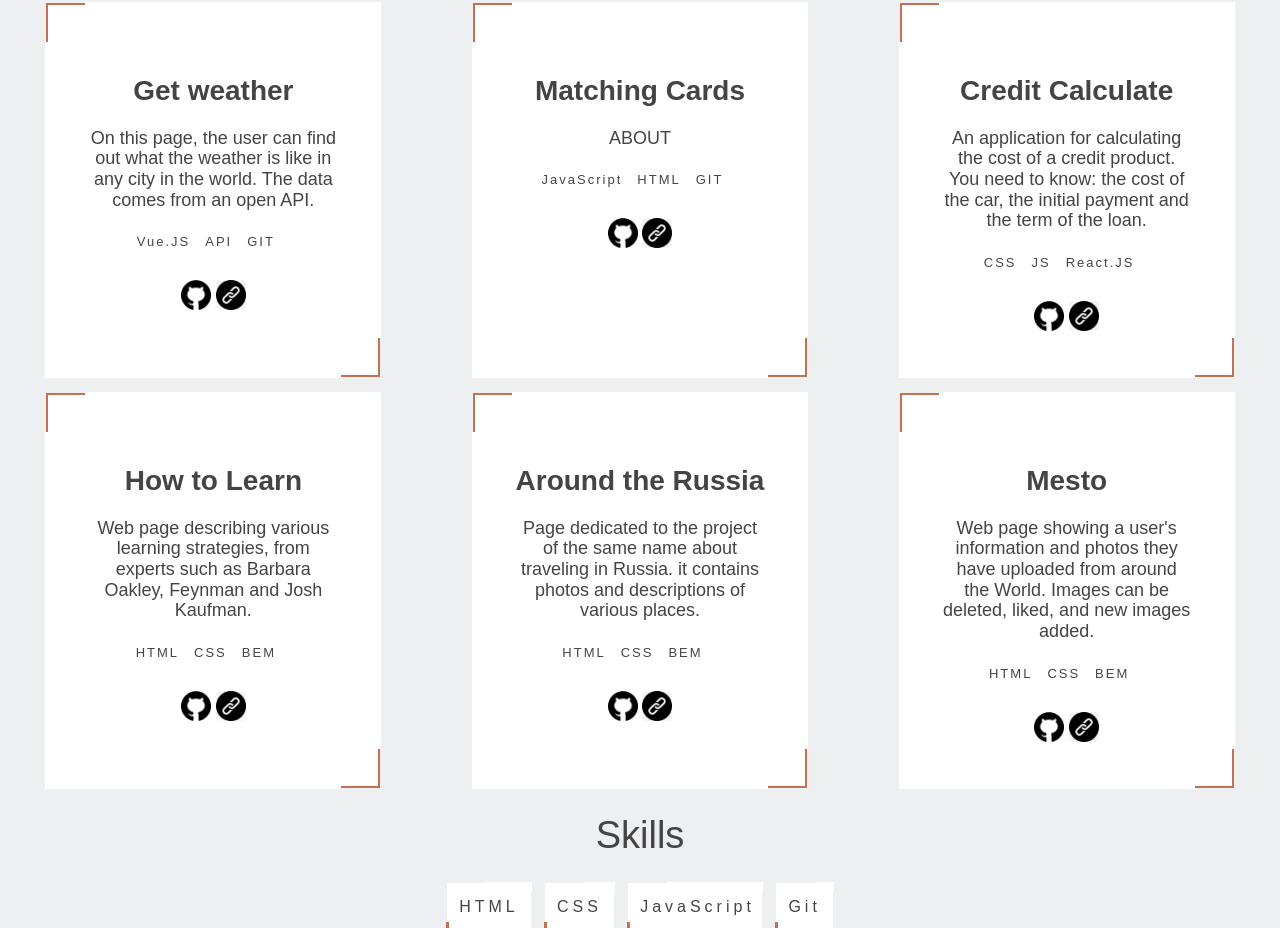
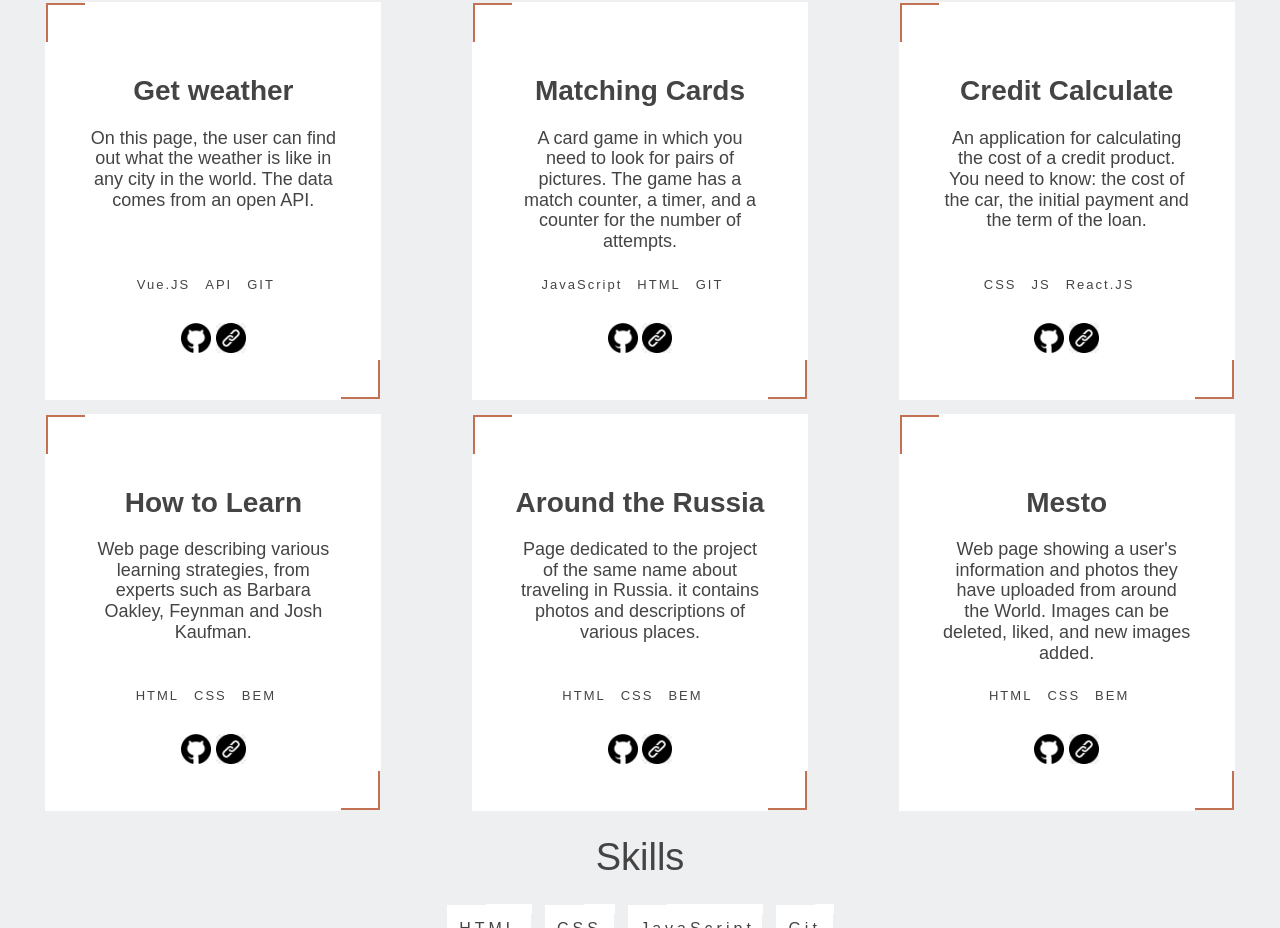
Before and after one commit to Mikhail-Chernyshev/portfolio, a plain HTML site: page index.html in a window 1280 px wide. Shown: the part 800-1728 px from the top of the page. Drawn offline with Linux system fonts and the light colour scheme.

Commit message:
addedDescriptionLastProject

```diff
--- a/blocks/project/__subtitle/project__subtitle.css
+++ b/blocks/project/__subtitle/project__subtitle.css
@@ -5,4 +5,5 @@
     margin-top: 20px;
     text-align: center;
     width: 250px;
+    height: 125px;
 }
--- a/index.html
+++ b/index.html
@@ -99,7 +99,11 @@
           </div>
           <div class="project night">
             <h3 class="project__title">Matching Cards</h3>
-            <p class="project__subtitle">ABOUT</p>
+            <p class="project__subtitle">
+              A card game in which you need to look for pairs of pictures. The
+              game has a match counter, a timer, and a counter for the number of
+              attempts.
+            </p>
             <ul class="project__technologies">
               <li class="project__skill">JavaScript</li>
               <li class="project__skill">HTML</li>
```
